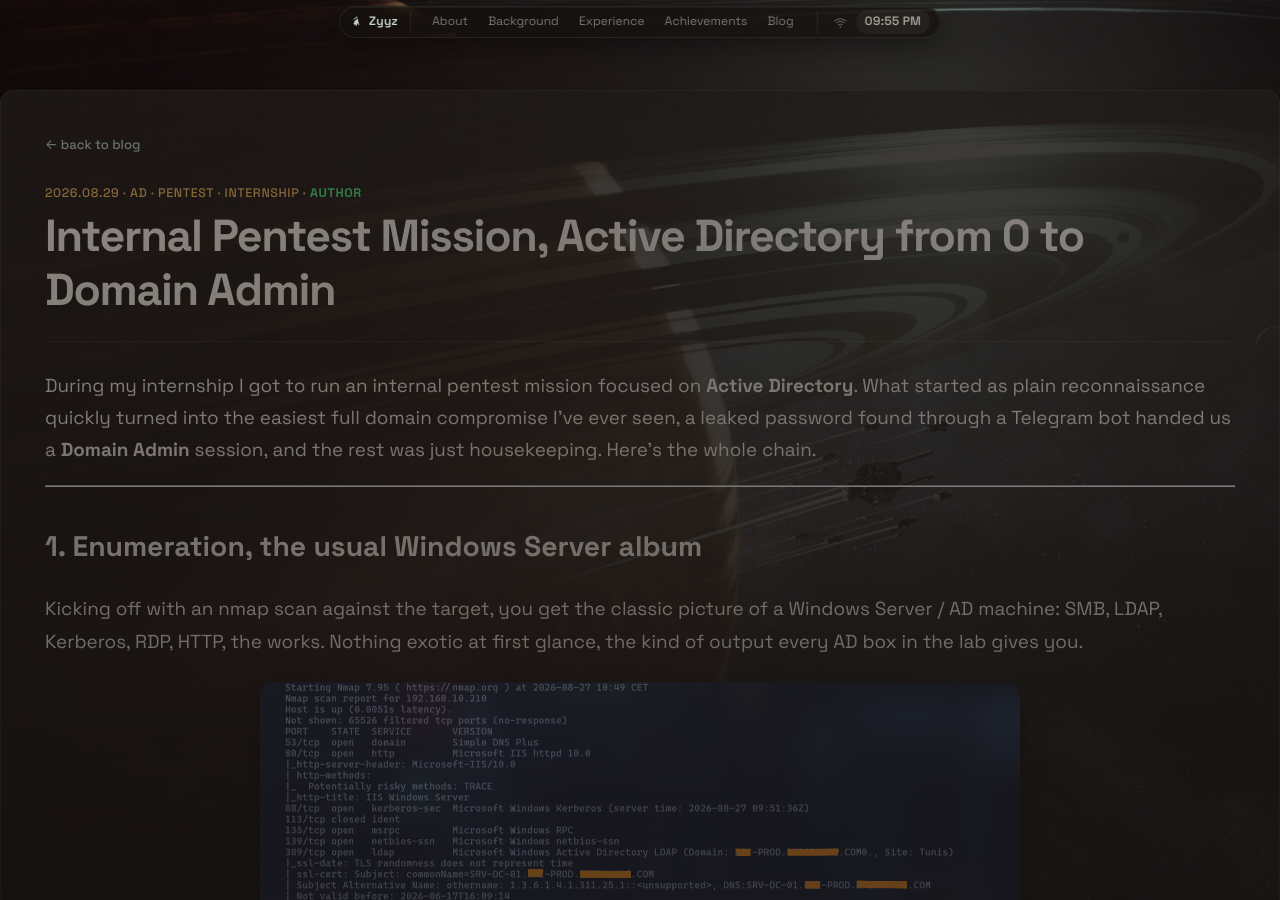
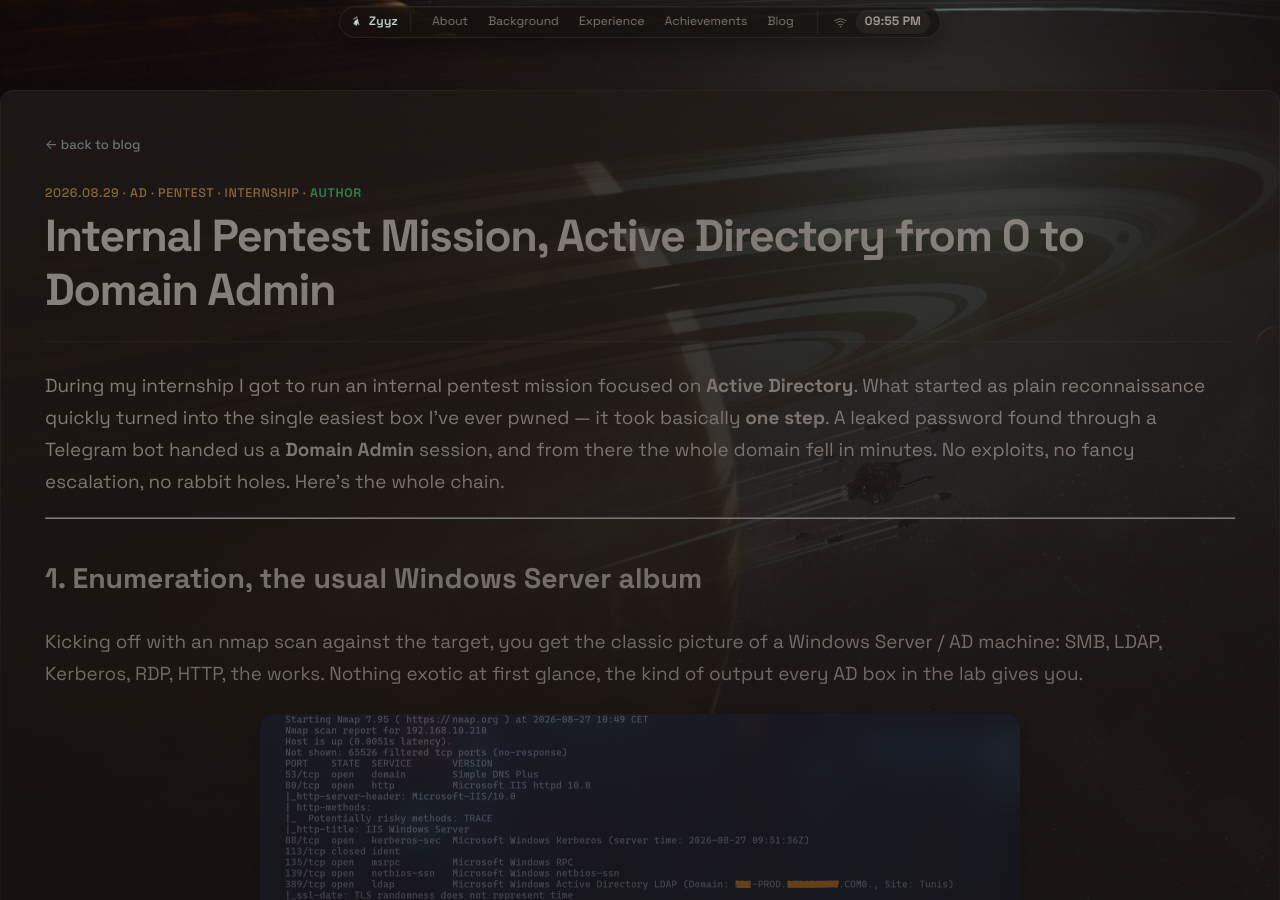
Before and after one commit to 0xZyyz/0xZyyz.github.io, a Jekyll site: the page built from _posts/2026-08-29-internal-ad-pentest-internship.md, in a window 1280 px wide and 900 px high. Built offline with Jekyll 4.4.1, drawn with Linux system fonts in a browser that asks for light colours.

Commit message:
Emphasize one-step easiest pwn in intro

```diff
--- a/_posts/2026-08-29-internal-ad-pentest-internship.md
+++ b/_posts/2026-08-29-internal-ad-pentest-internship.md
@@ -6,7 +6,7 @@
 role: author
 ---
 
-During my internship I got to run an internal pentest mission focused on **Active Directory**. What started as plain reconnaissance quickly turned into the easiest full domain compromise I've ever seen, a leaked password found through a Telegram bot handed us a **Domain Admin** session, and the rest was just housekeeping. Here's the whole chain.
+During my internship I got to run an internal pentest mission focused on **Active Directory**. What started as plain reconnaissance quickly turned into the single easiest box I've ever pwned — it took basically **one step**. A leaked password found through a Telegram bot handed us a **Domain Admin** session, and from there the whole domain fell in minutes. No exploits, no fancy escalation, no rabbit holes. Here's the whole chain.
 
 ---
 
```
